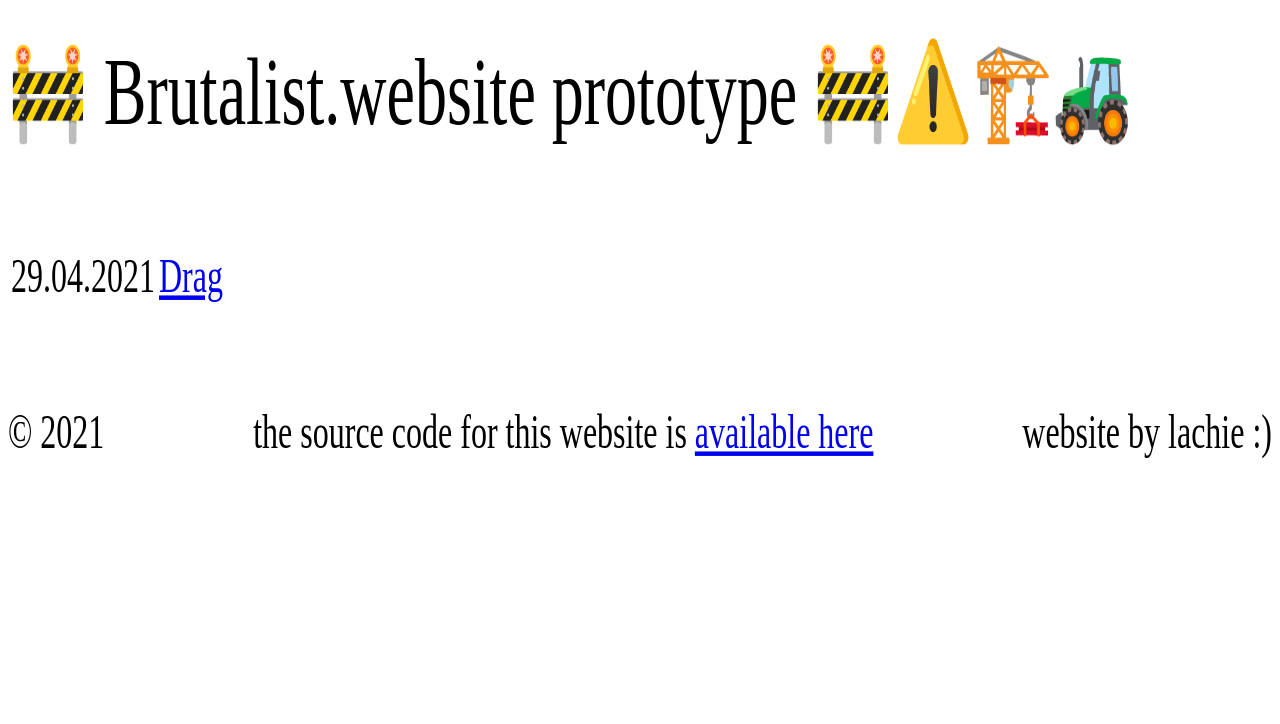
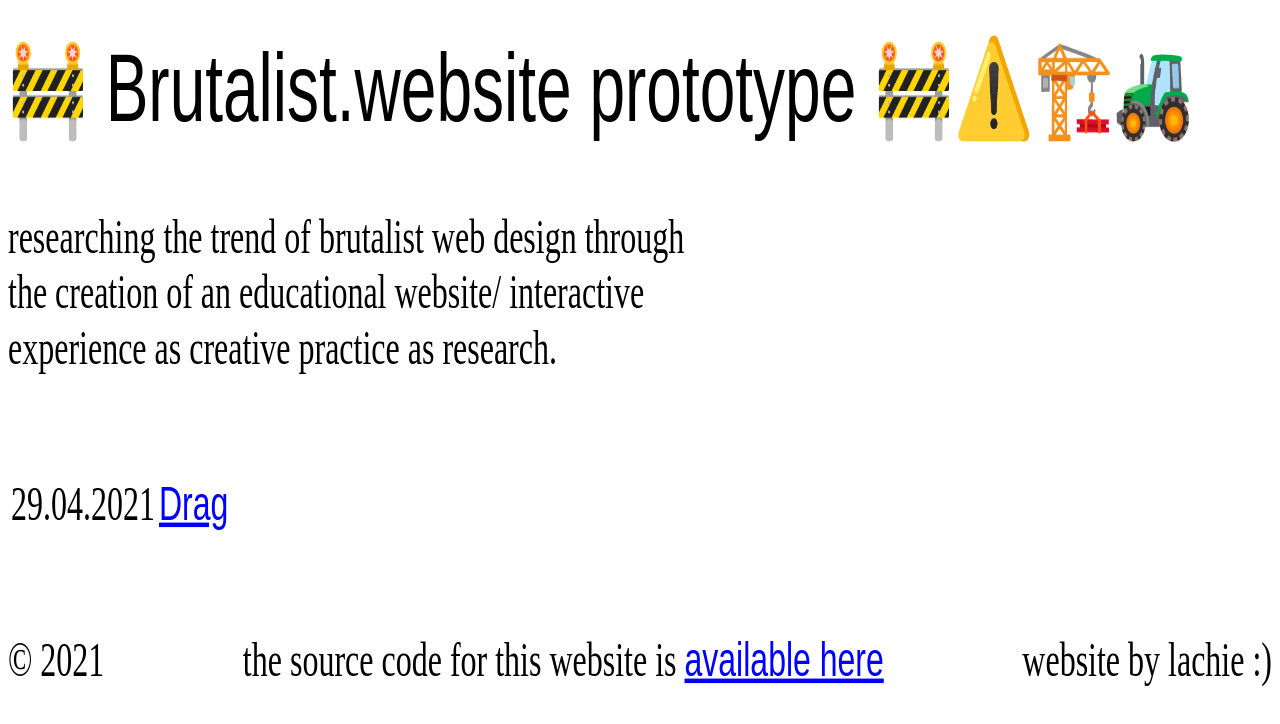
Before and after one commit to alachie/prototype.brutalist.website, a Next.js app: page / in a window 1280 px wide. Shown: the top 724 px of the page. Built offline with nearby package versions, Linux system fonts and the light colour scheme.

Commit message:
added research question to homepage and using sans for headings and links

```diff
--- a/pages/index.js
+++ b/pages/index.js
@@ -12,6 +12,8 @@ export default function Home() {
 
       <main>
         <h1>🚧 Brutalist.website prototype 🚧⚠️🏗️🚜</h1>
+
+        <p style={{maxWidth: '22em'}}>researching the trend of brutalist web design through the creation of an educational website/ interactive experience as creative practice as research.</p>
 
         <table>
           <tbody>
--- a/styles/home.css
+++ b/styles/home.css
@@ -5,6 +5,11 @@
 
 .home-page h1{
   font-weight: normal;
+  font-family: sans-serif;
+}
+a {
+  font-family: sans-serif;
+  color: blue;
 }
 
 .home-page table {
```
